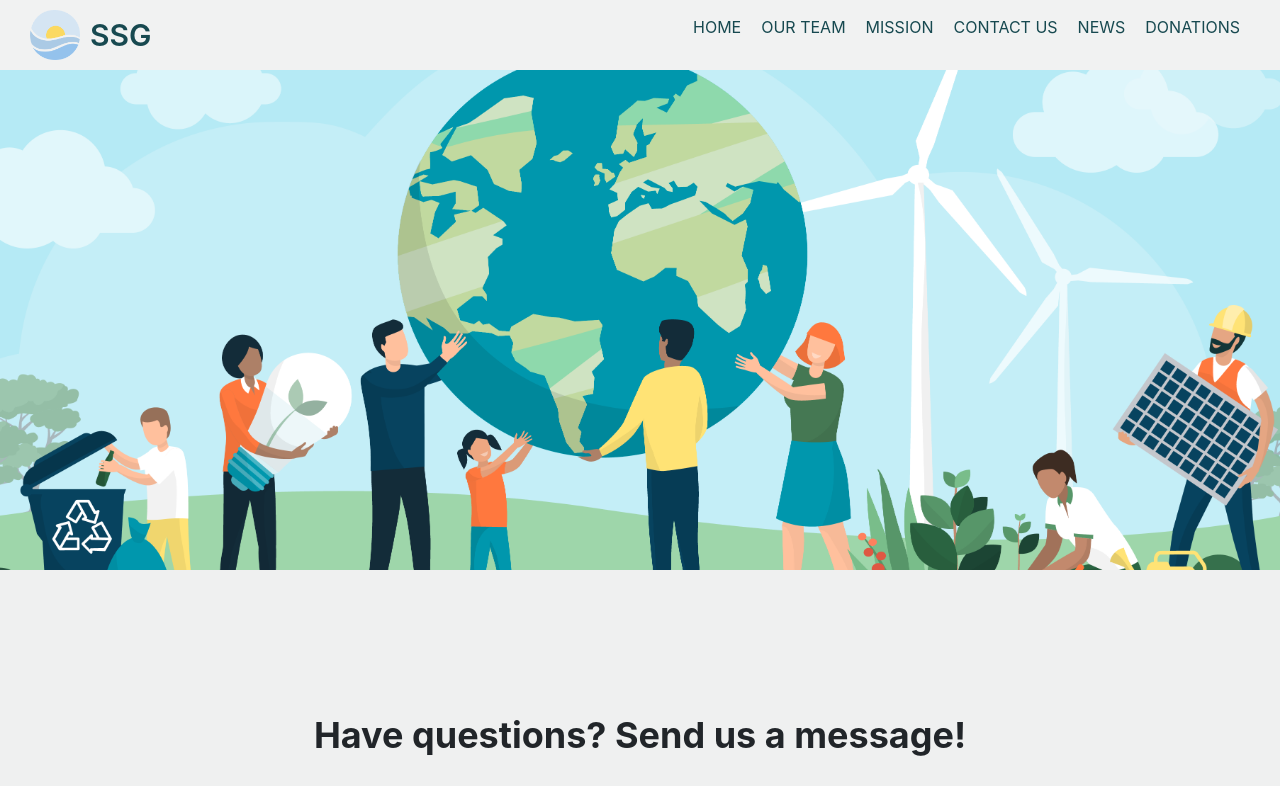
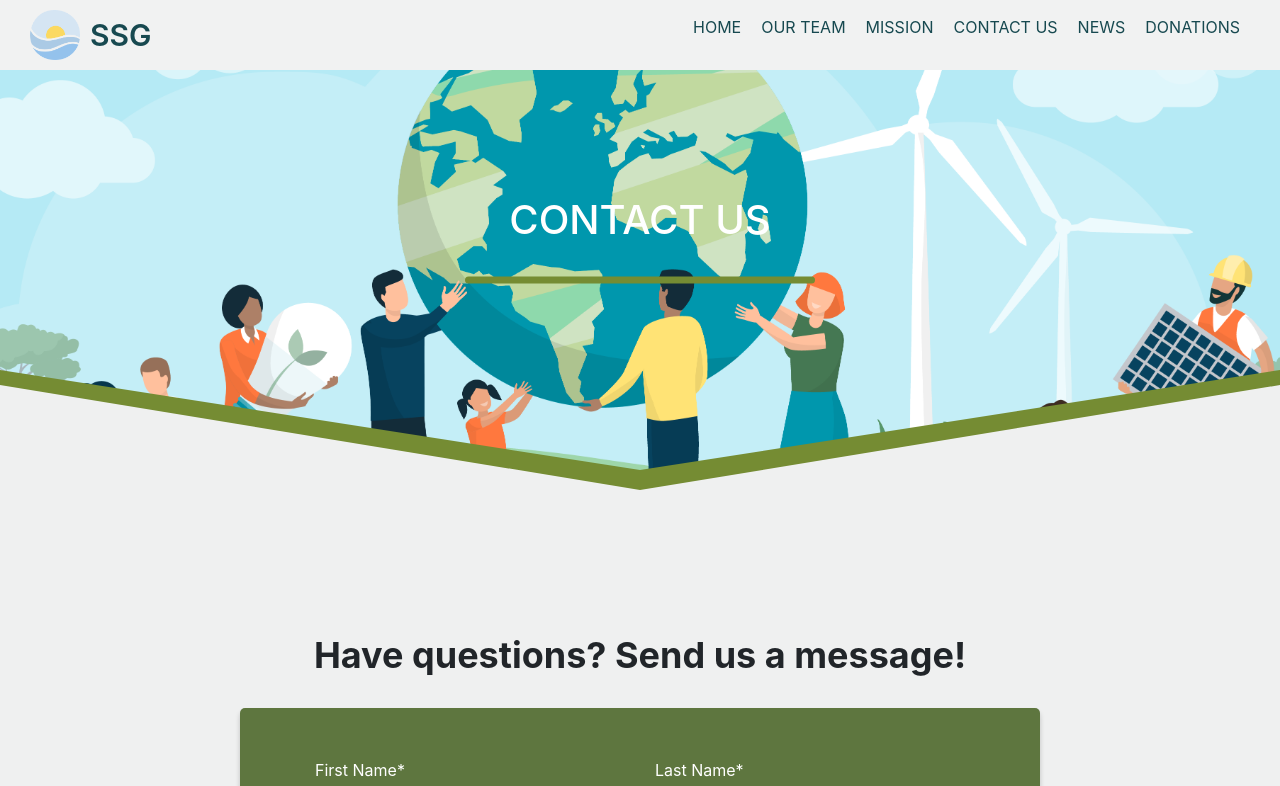
Before and after one commit to Hack4Impact-UMD/sustainability-solutions, a React (Create React App) app in the folder app/: page /contactus in a window 1280 px wide. Shown: the top 786 px of the page. Built offline with nearby package versions, Linux system fonts and the light colour scheme.

Commit message:
Added style for header triangle

```diff
--- a/app/src/Components/Contact/contact.js
+++ b/app/src/Components/Contact/contact.js
@@ -1,7 +1,6 @@
 import styles from "./contact.module.css";
 import {
     Container,
-    Image,
     Form,
     Row,
     Col,
@@ -10,15 +9,15 @@ import {
 } from "react-bootstrap";
 import React from 'react';
 import IntroImage from "./IntroImage.png";
-const Contact = (props) => {
+const Contact = () => {
     return (
         <div className={styles.main}>
-            <div className={styles.imageDiv}>
-                <Image
-                    className={styles.image}
-                    src={IntroImage}
-                    alt={"Contact us image"}
-                />
+            <div className={styles.headerBorder}>
+                <div className={styles.header2}>
+                    <img src={IntroImage} alt='contact image'/>
+                    <h1 class={styles.headerTitle}>CONTACT US</h1>
+                    <div class={styles.underline2}></div>
+                </div>
             </div>
             <div className={styles.welcometext}>
                 <p>
--- a/app/src/Components/Contact/contact.module.css
+++ b/app/src/Components/Contact/contact.module.css
@@ -61,3 +61,64 @@
   background-color: #94C2EC;
   border-color: #94C2EC;
 }
+
+.headerBorder {
+  background-color: #758C33;
+  height: 420px;
+  margin-bottom: 50px;
+  clip-path:
+      polygon(
+          0% 0%,     /* top left */
+          0% 0%,     /* top left */
+          100% 0%,    /* top right */
+          100% 0%,   /* top right */
+          100% 75%,  /* bottom right */
+          50% 100%,  /* bottom right */
+          50% 100%,   /* bottom left */
+          0 75%      /* bottom left */
+      );
+}
+
+.header2 {
+  position: relative;
+  text-align: center;
+  color: white;
+  font-size: 22px;
+  height: 300px;
+}
+
+.header2 > img {
+  height: 400px;
+  width: 100%;
+  object-fit: cover;
+  clip-path:
+      polygon(
+          0% 0%,     /* top left */
+          0% 0%,     /* top left */
+          100% 0%,    /* top right */
+          100% 0%,   /* top right */
+          100% 75%,  /* bottom right */
+          50% 100%,  /* bottom right */
+          50% 100%,   /* bottom left */
+          0 75%      /* bottom left */
+      );
+}
+
+.headerTitle {
+  position: absolute;
+  top: 50%;
+  left: 50%;
+  transform: translate(-50%, -50%);
+}
+
+.underline2 {
+  position: absolute;
+  top: 50%;
+  left: 50%;
+  transform: translate(-50%, -50%);
+  width: 350px;
+  height: 7px;
+  background-color: #758C33;
+  top: 70%;
+  border-radius: 10px;
+}
```
Also changed, not shown: 2 other files (tests, documents, lock files or other folders).
